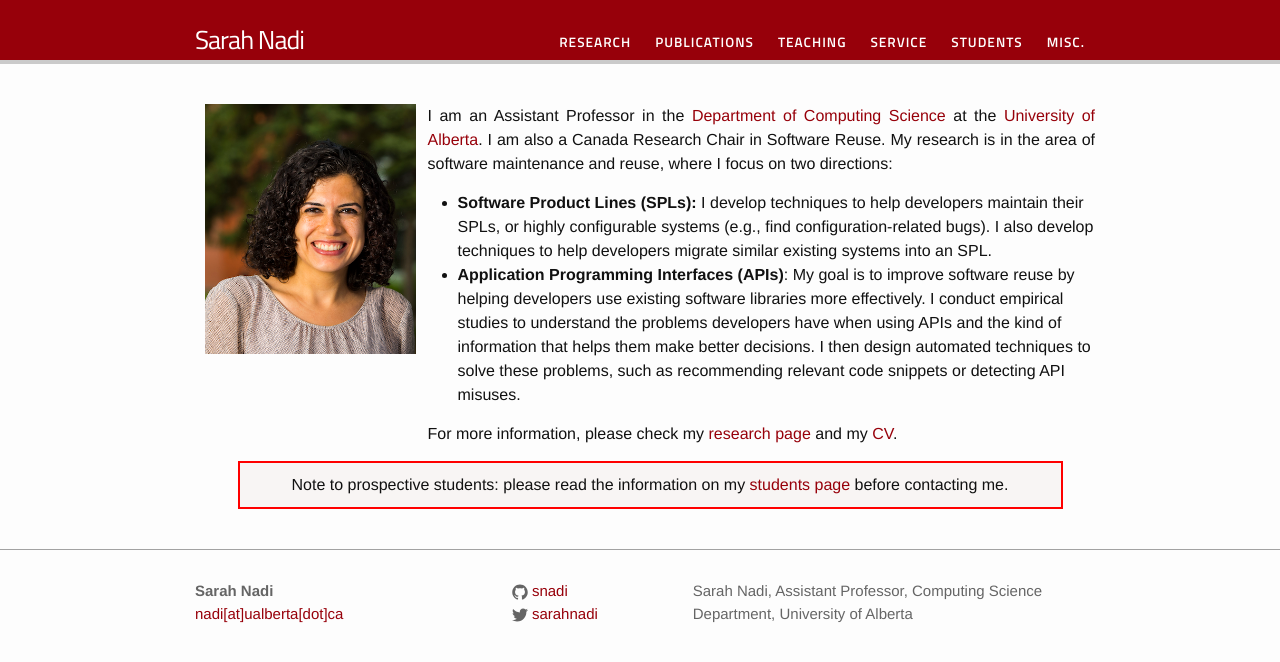
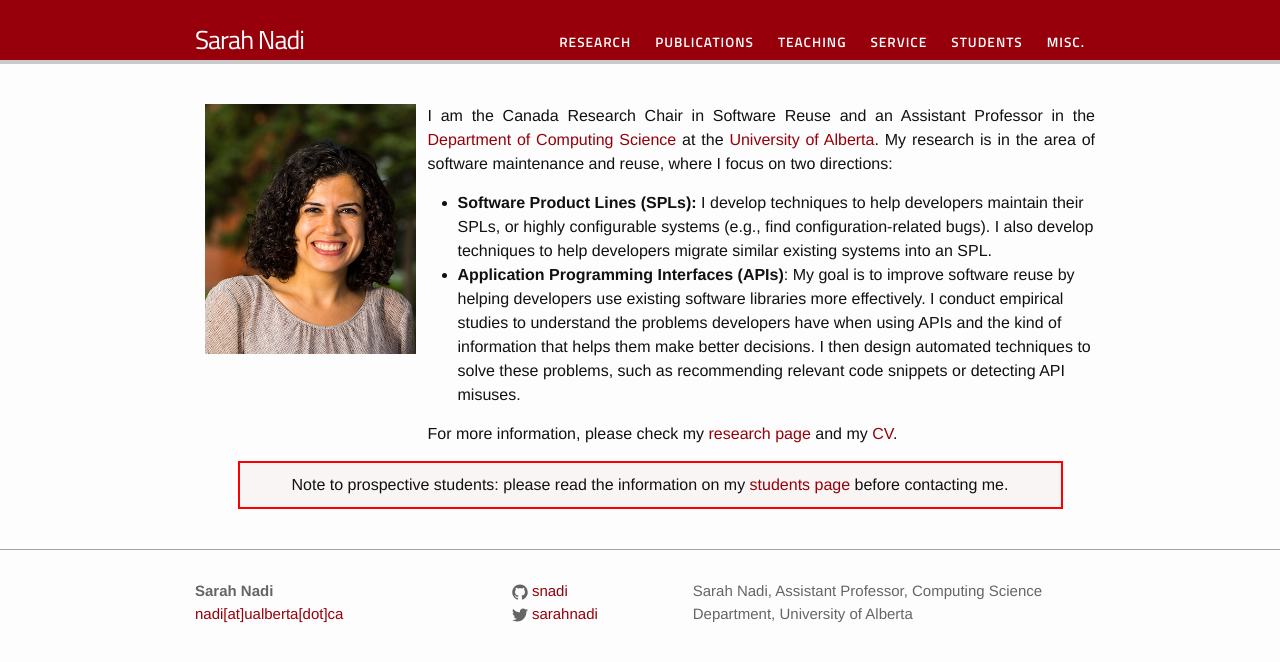
Before and after one commit to snadi/snadi.github.io, a Jekyll site: the page built from index.html, in a window 1280 px wide. Shown: the top 662 px of the page. Built offline with Jekyll 4.4.1, drawn with Linux system fonts in a browser that asks for light colours.

Commit message:
Reword intro

```diff
--- a/index.html
+++ b/index.html
@@ -13,7 +13,7 @@
 
     <div id="two">
 	    <p align=justify>
-	    I am an Assistant Professor in the <a href="https://www.cs.ualberta.ca/" target="_blank">Department of Computing Science</a> at the <a href="https://www.ualberta.ca/">University of Alberta</a>. I am also a Canada Research Chair in Software Reuse. My research is in the area of software maintenance and reuse, where I focus on two directions:
+	    I am the Canada Research Chair in Software Reuse and an Assistant Professor in the <a href="https://www.cs.ualberta.ca/" target="_blank">Department of Computing Science</a> at the <a href="https://www.ualberta.ca/">University of Alberta</a>. My research is in the area of software maintenance and reuse, where I focus on two directions:
         <ul>
         <li><b>Software Product Lines (SPLs):</b> I develop techniques to help developers maintain their SPLs, or highly configurable systems (e.g., find configuration-related bugs). I also develop techniques to help developers migrate similar existing systems into an SPL.</li>
         <li><b>Application Programming Interfaces (APIs)</b>: My goal is to improve software reuse by helping developers use existing software libraries more effectively. I conduct empirical studies to understand the problems developers have when using APIs and the kind of information that helps them make better decisions. I then design automated techniques to solve these problems, such as recommending relevant code snippets or detecting API misuses. </li>
```
